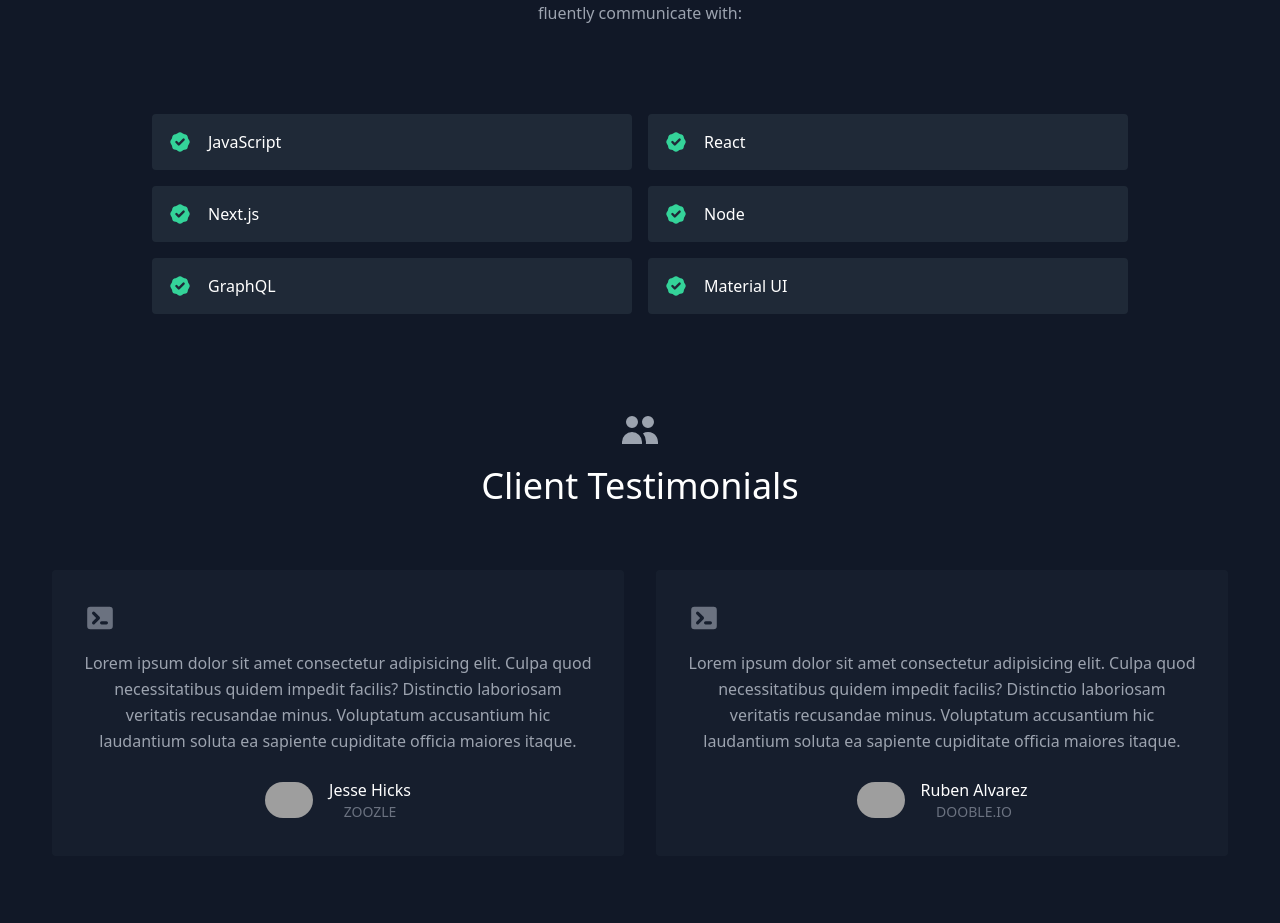
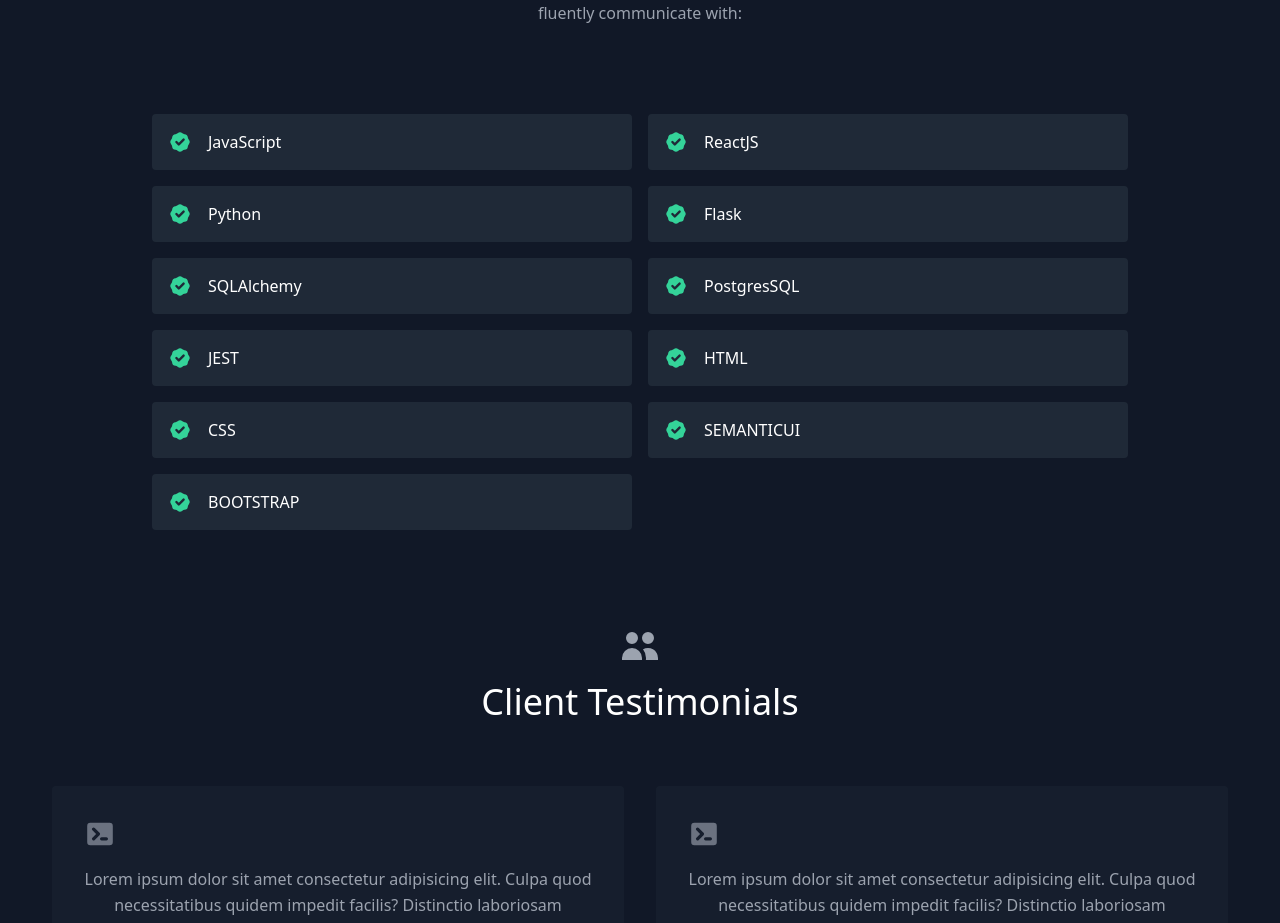
Before and after one commit to galdea/Dev-Photography-Portfolio, a React (Create React App) app: page / in a window 1280 px wide. Shown: the part 1700-2623 px from the top of the page. Built offline with nearby package versions, Linux system fonts and the light colour scheme; grey boxes are pictures that could not be loaded.

Commit message:
skills added

```diff
--- a/src/data.js
+++ b/src/data.js
@@ -52,10 +52,14 @@ export const testimonials = [
 
 export const skills = [
   "JavaScript",
-  "React",
-  "Next.js",
-  "Node",
-  "GraphQL",
-  "Material UI",
-  //Full Stack Developer Jr | JAVASCRIPT | REACTJS | PYTHON | FLASK | SQLALCHEMY | API | JEST | POSTGRESQL | SEMANTICUI | HTML | CSS | BOOTSTRAP
+  "ReactJS",
+  "Python",
+  "Flask",
+  "SQLAlchemy",
+  "PostgresSQL",
+  "JEST",
+  "HTML",
+  "CSS",
+  "SEMANTICUI",
+  "BOOTSTRAP",
 ];
```
Also changed, not shown: 12 other files (tests, documents, lock files or other folders).
